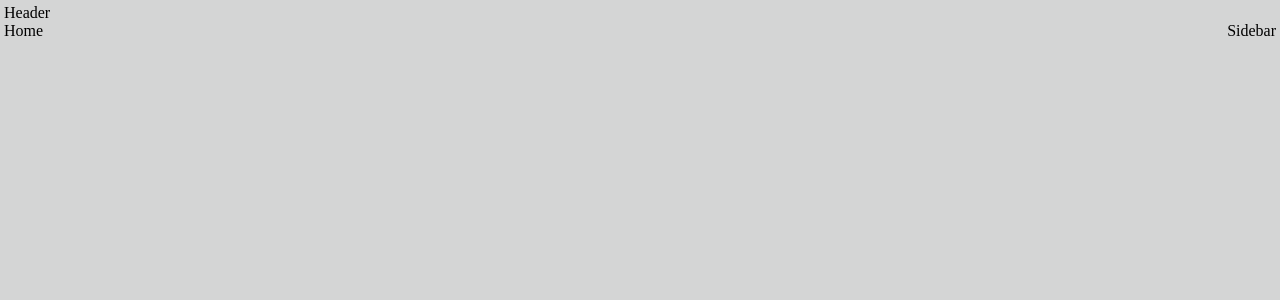
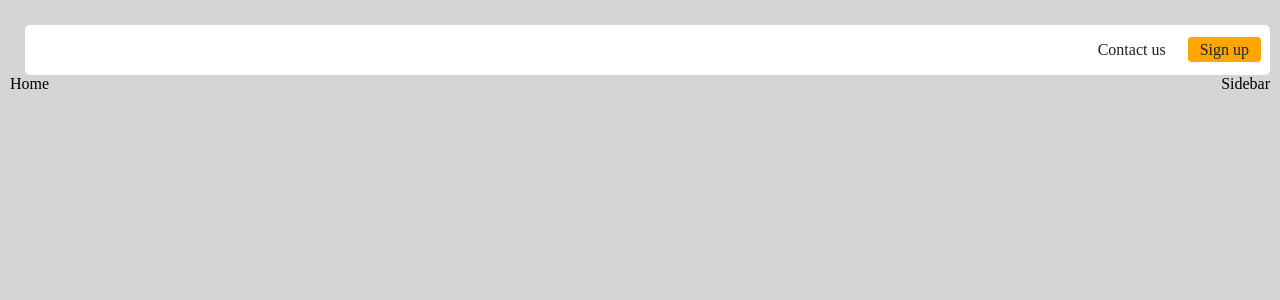
Before and after one commit to michado2019/edustipend-pre-work-task, a React (Create React App) app: page / in a window 1280 px wide. Shown: the top 300 px of the page. Built offline with nearby package versions, Linux system fonts and the light colour scheme.

Commit message:
feat&style: Header contents added and its styling done

```diff
--- a/src/App.css
+++ b/src/App.css
@@ -2,7 +2,7 @@
     background-color: #d4d5d5;
     min-height: fit-content;
     height: 100vh;
-    padding: 4px;
+    padding: 10px;
 }
 .routerSidebar-div{
     display: flex;
--- a/src/components/layouts/header/Header.css
+++ b/src/components/layouts/header/Header.css
@@ -0,0 +1,34 @@
+.headerContents ul{
+    background-color: #fff;
+    display: flex;
+    align-items: center;
+    justify-content: flex-end;
+    border-radius: 5px;
+    padding: 7px 4px;
+    height: 50px;
+    margin-top: 15px;
+    margin-left: 15px;
+}
+.header-link_list{
+    list-style: none;
+}
+.header-link{
+    text-decoration: none;
+    margin: 0 5px;
+    background-color: #ffa600;
+    padding: 4px 12px;
+    border-radius: 4px;
+    cursor: pointer;
+    color: #222222;
+}
+#header-link_contact{
+    background-color: #fff;
+}
+#header-link_contact:hover{
+    background-color: #ffa600;
+    transition: all 0.3s;
+}
+#header-link_sign:hover{
+    background-color: #fff;
+    transition: all 0.3s;
+}
--- a/src/components/layouts/header/Header.jsx
+++ b/src/components/layouts/header/Header.jsx
@@ -1,8 +1,20 @@
 import React from 'react'
 import './Header.css'
+import { Link } from 'react-router-dom'
 const Header = () => {
   return (
-    <div>Header</div>
+    <div className='headerWrapper'>
+      <div className='headerContents'>
+         <ul>
+            <li className='header-link_list'>
+               <Link to="#"  className='header-link' id="header-link_contact">Contact us</Link>
+            </li>
+            <li className='header-link_list'>
+               <Link to="#"  className='header-link' id="header-link_sign">Sign up</Link>
+            </li>
+         </ul>
+      </div>
+    </div>
   )
 }
 
```
